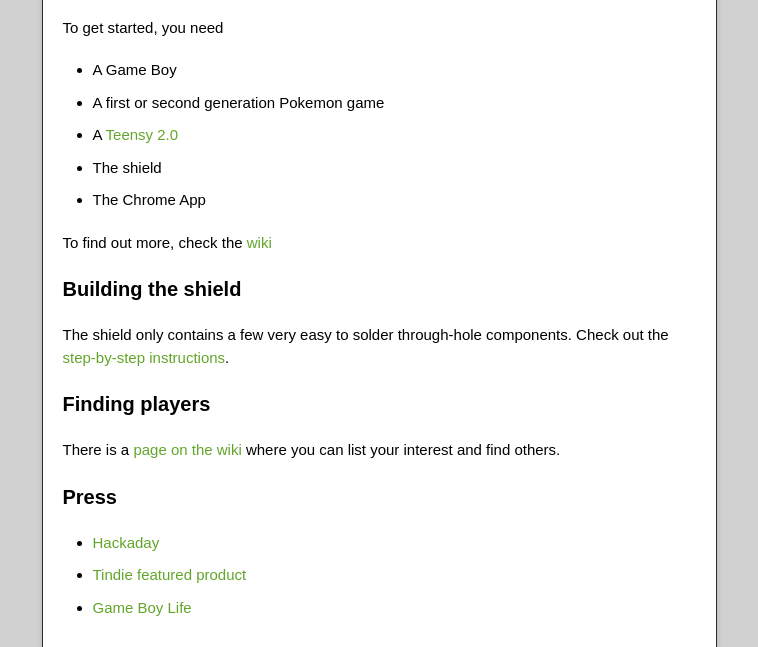
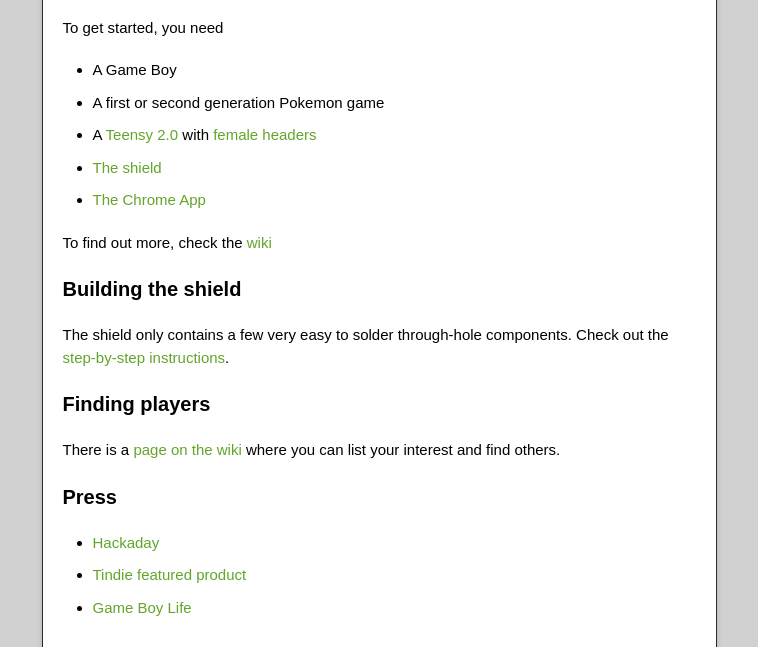
Before and after one commit to pepijndevos/TCPoke, a plain HTML site: page index.html in a window 1280 px wide. Shown: the part 885-1532 px from the top of the page, without its empty margins (261-1019 px from the left). Drawn offline with nearby package versions, Linux system fonts and the light colour scheme.

Commit message:
Update index.html

```diff
--- a/index.html
+++ b/index.html
@@ -30,7 +30,7 @@
         <div class="download-bar">
         <div class="inner">
           <a href="https://chrome.google.com/webstore/detail/tcpoke/eiiadgpdhjljhjicfgfkkkegdhcjkneo"><img src="images/ChromeWebStore_BadgeWBorder_v2_206x58.png" alt="Available in the Chrome Web Store" /></a>
-          <a href="https://www.tindie.com/stores/pepijndevos/?ref=offsite_badges&utm_source=sellers_pepijndevos&utm_medium=badges&utm_campaign=badge_small"><img src="https://d2ss6ovg47m0r5.cloudfront.net/badges/tindie-smalls.png" alt="I sell on Tindie"width="200" height="55"></a>
+          <a href="https://www.tindie.com/products/pepijndevos/tcpoke-shield-kit/?ref=offsite_badges&utm_source=sellers_pepijndevos&utm_medium=badges&utm_campaign=badge_small"><img src="https://d2ss6ovg47m0r5.cloudfront.net/badges/tindie-smalls.png" alt="I sell on Tindie"width="200" height="55"></a>
           <a href="https://github.com/pepijndevos/TCPoke"><img src="images/github.png" alt="View TCPoke on GitHub" /></a>
         </div>
         <span class="blc"></span><span class="trc"></span>
@@ -51,9 +51,9 @@
 <ul>
 <li>A Game Boy</li>
 <li>A first or second generation Pokemon game</li>
-<li>A <a href="https://www.pjrc.com/store/teensy.html">Teensy 2.0</a></li>
-<li>The shield</li>
-<li>The Chrome App</li>
+<li>A <a href="https://www.pjrc.com/store/teensy.html">Teensy 2.0</a> with <a href="https://www.pjrc.com/store/socket_12x1.html">female headers</a></li>
+<li><a href="https://www.tindie.com/products/pepijndevos/tcpoke-shield-kit/">The shield</a></li>
+<li><a href="https://chrome.google.com/webstore/detail/tcpoke/eiiadgpdhjljhjicfgfkkkegdhcjkneo">The Chrome App</a></li>
 </ul>
 
 <p>To find out more, check the <a href="https://github.com/pepijndevos/TCPoke/wiki">wiki</a></p>
```
